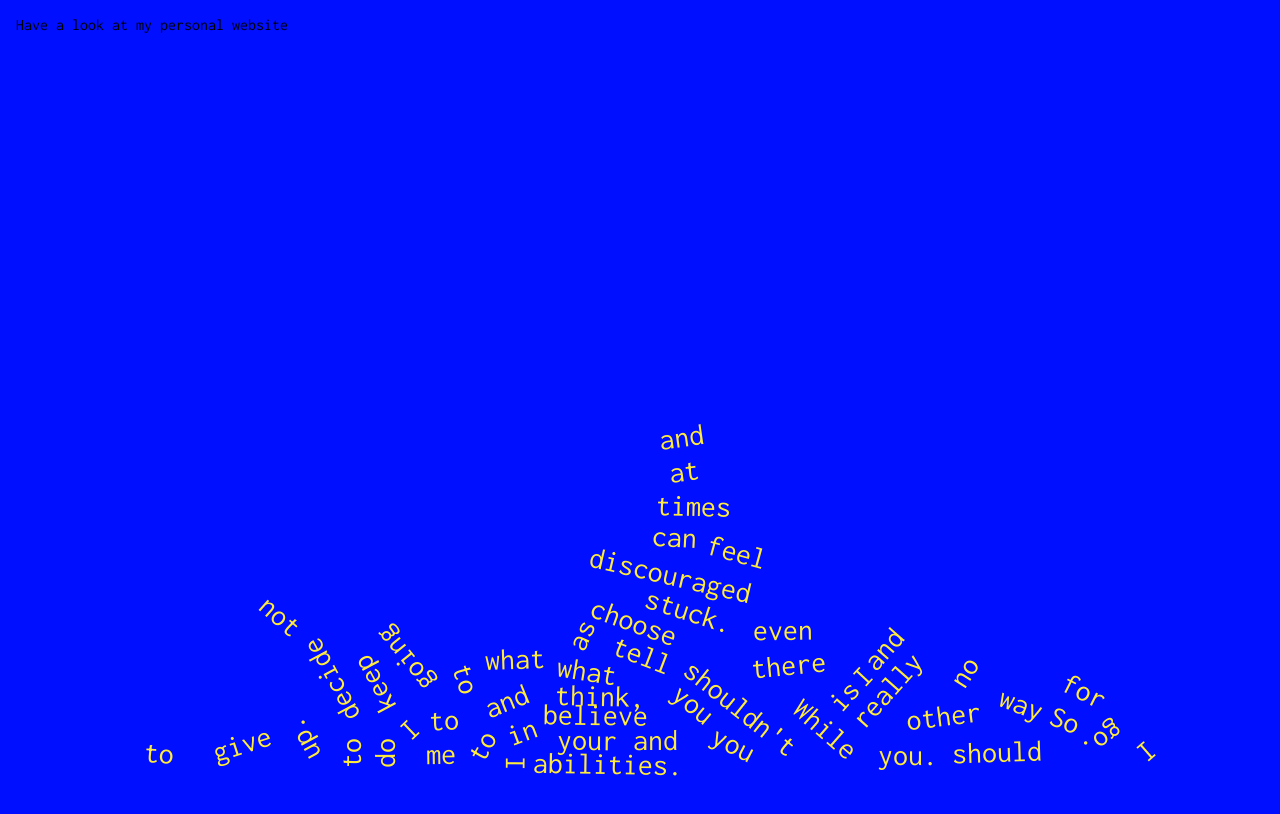
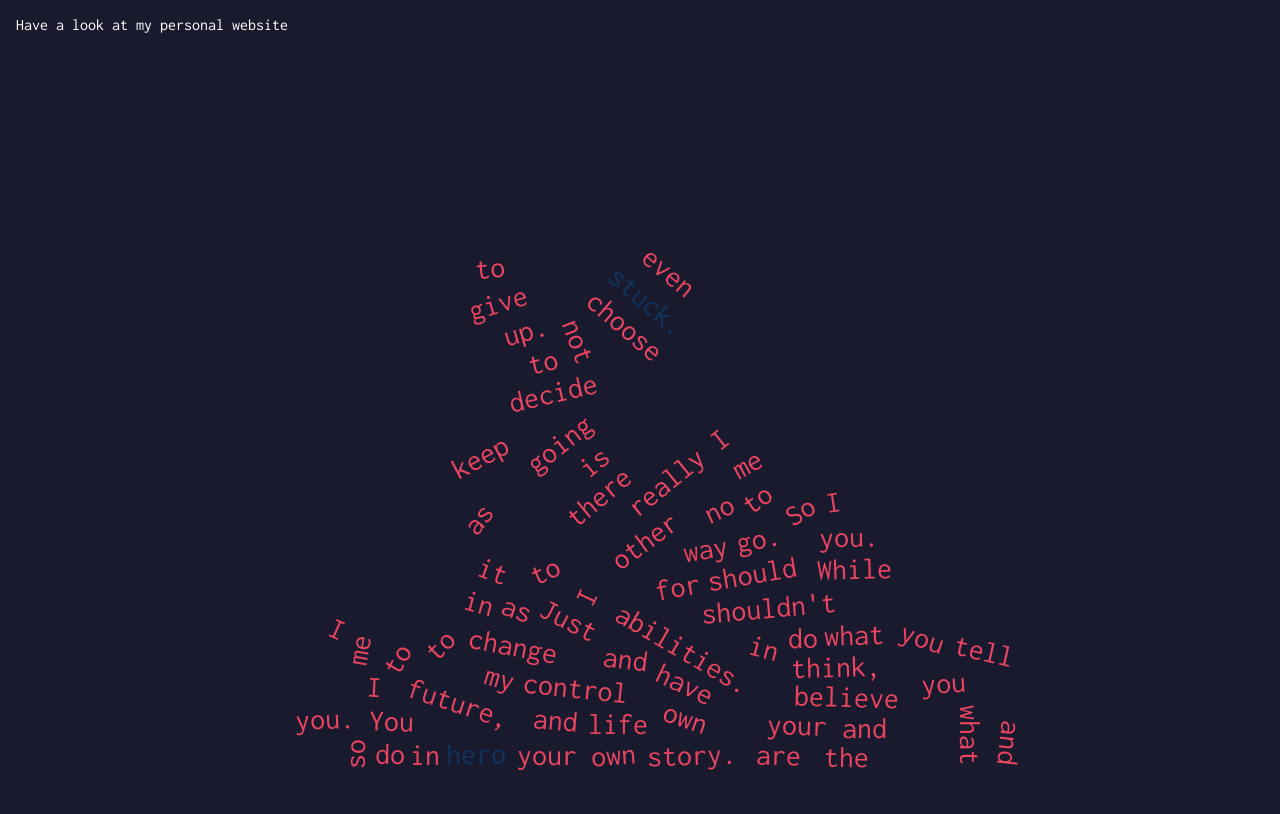
Before and after one commit to QC20/BunchOfWords, a plain HTML site: page index.html in a window 1280 px wide. Drawn offline with Linux system fonts and the light colour scheme; animation ran at ten frames a second.

Commit message:
design re-over plus change in physics

```diff
--- a/app.js
+++ b/app.js
@@ -6,9 +6,10 @@ const splitWords = () => {
       text.startsWith(`"30under30"`) ||
       text.startsWith(`CTO`) ||
       text.startsWith(`Mythrill`);
+    const isAdjective = /^(hopes|aspirations|dreams|discouraged|stuck|hero)$/i.test(text.replace(/[.,!?]/g, ''));
     return `<span class="word ${
-        highlighted ? "highlighted" : null
-      }">${text}</span>`;
+      highlighted ? "highlighted" : ""
+    } ${isAdjective ? "adjective" : ""}">${text}</span>`;
   });
   textNode.innerHTML = newDomElements.join("");
 };
@@ -77,7 +78,10 @@ const splitWords = () => {
       body: Matter.Bodies.rectangle(canvasSize.width / 2, 0, width, height, {
         render: {
           fillStyle: "transparent"
-          }
+        },
+        friction: 0.1,
+        frictionAir: 0.05,
+        restitution: 0.25
       }),
       elem: elemRef,
       render() {
--- a/index.html
+++ b/index.html
@@ -14,7 +14,7 @@
     <main>
         <a href="https://jonaskjeldmand.vercel.app/" target="_blank" rel="noreferrer">Have a look at my personal website</a>
         <!-- Input text here -->
-        <div class="text">Everyone has hopes and asperations for the future. So do I. I have dreams. Things I want to achieve in this life. While I am certainly not there yet, and at times can feel discouraged and even stuck. I choose not to give up. I decide to keep going as there is really no other way for me to go. So should you. While I shouldn't tell you what to do and what to think, I believe in you and your abilities.</div>
+        <div class="text">Everyone has hopes and aspirations for the future. So do I. I have dreams. Things I want to achieve in this life. While I am certainly not there yet, and at times can feel discouraged and even stuck. I choose not to give up. I decide to keep going as there is really no other way for me to go. So should you. While I shouldn't tell you what to do and what to think, I believe in you and your abilities. Just as I have it in me to change and control my own life and future, so do you. You are the hero in your own story.</div>
     </main>
 </body>
 </html>
--- a/stylesheet.css
+++ b/stylesheet.css
@@ -3,30 +3,43 @@
 body {
   margin: 0;
   padding: 0;
-  background: #000fff;
+  background: #1a1a2e;
   color: transparent;
   font-family: 'Inconsolata', monospace;
   width: 100vw;
   height: 100vh;
   overflow: hidden;
 }
+
 * {
   user-select: none;
 }
+
 .word {
   position: absolute;
   cursor: grab;
   font-size: 30px;
-  color: #ffeb3b;
+  color: #e94560;
+  transition: color 0.3s ease;
 }
+
 .word.highlighted {
   font-weight: bold;
-  color: black;
+  color: #1a347c;
+}
+
+.word.adjective {
+  color: #0f3460;
 }
 
 a {
   text-decoration: none;
-  color: black;
+  color: #a5a5a5;
   display: block;
   padding: 1rem;
+  transition: color 0.3s ease;
 }
+
+a:hover {
+  color: #ffffff;
+}
```
Lines whose indentation alone changed are shown as unchanged.
